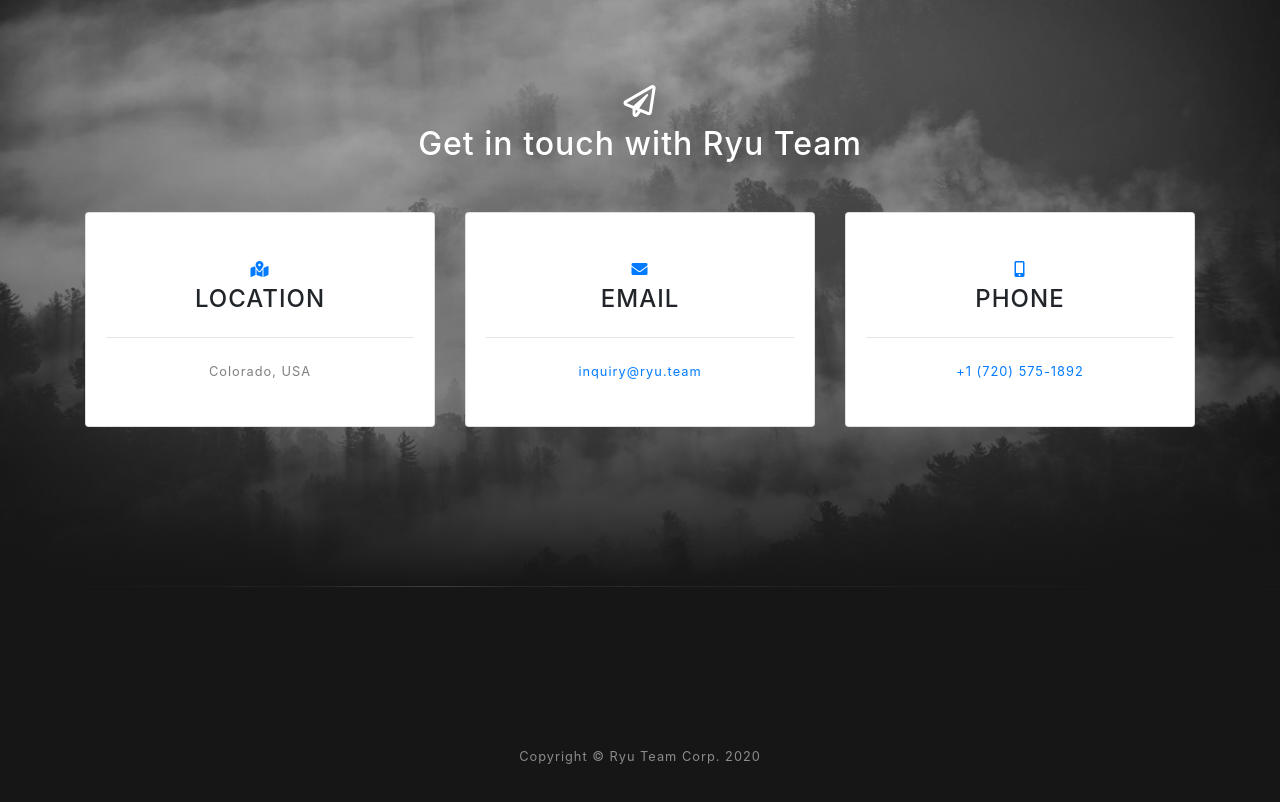
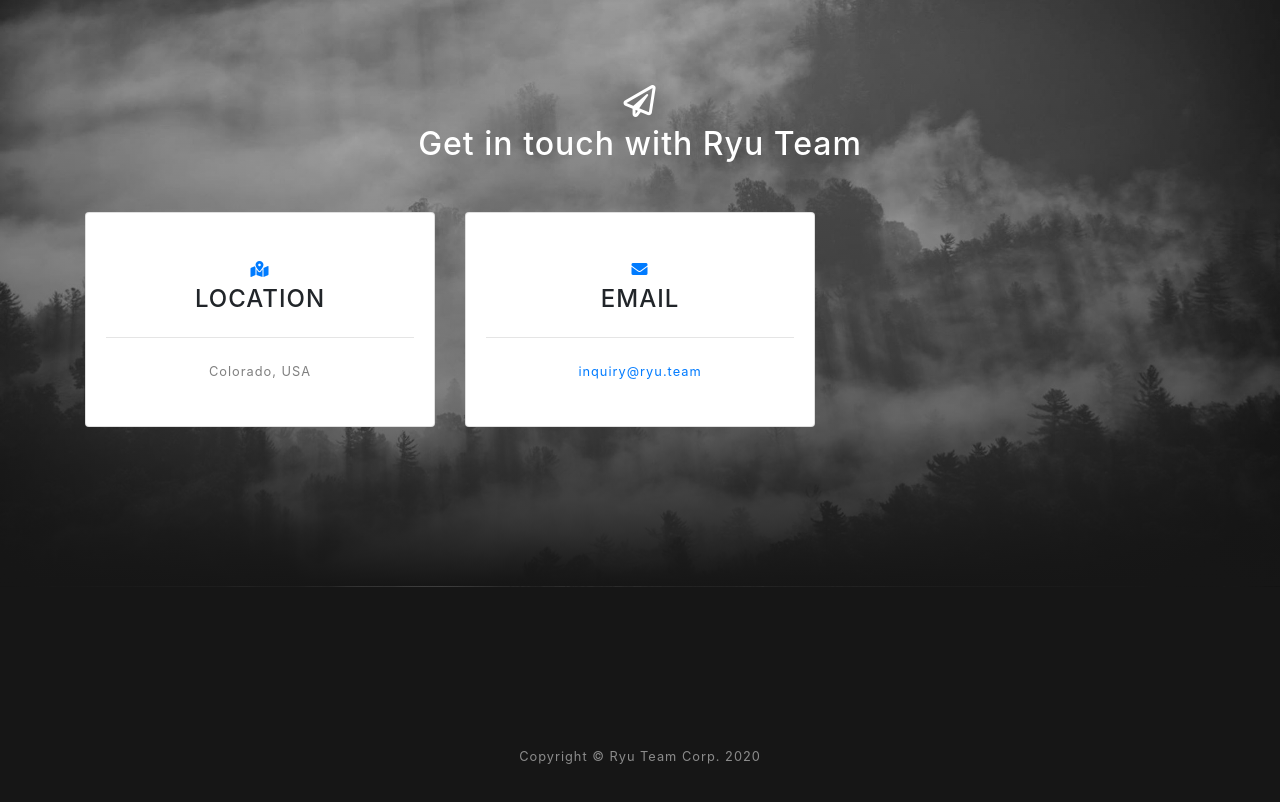
Before and after one commit to YeetUnit/YeetUnit.github.io, a website with bundled scripts: page index.html in a window 1280 px wide. Shown: the part 3448-4250 px from the top of the page. Built offline with nearby package versions, Linux system fonts and the light colour scheme.

Commit message:
Update index.html

```diff
--- a/index.html
+++ b/index.html
@@ -166,18 +166,6 @@
           </div>
         </div>
 
-        <div class="col-md-4 mb-3 mb-md-0">
-          <div class="card py-4 h-100">
-            <div class="card-body text-center">
-              <i class="fas fa-mobile-alt text-primary mb-2"></i>
-              <h4 class="text-uppercase m-0">Phone</h4>
-              <hr class="my-4">
-              <div class="small text-black-50"><a href="">+1 (720) 575-1892 </div>
-            </div>
-          </div>
-        </div>
-      </div>
-
 
     </div>
   </section>
```
